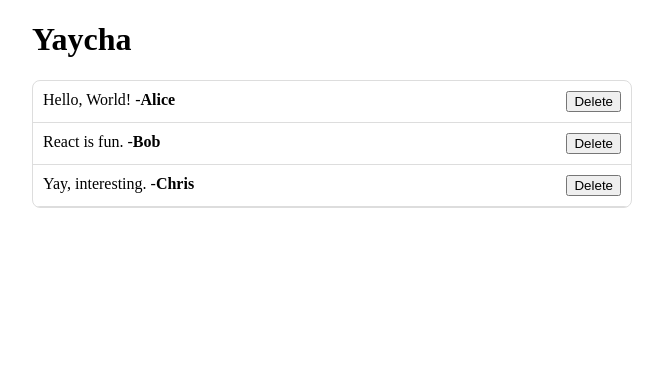
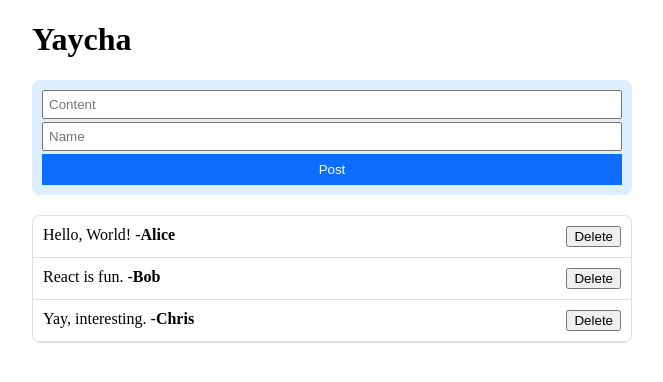
Before and after one commit to khaingthinzarthwe/yaycha, a React (Vite) app: page / in a window 1280 px wide. Shown: the top 382 px of the page, without its empty margins (308-971 px from the left). Built offline with nearby package versions, Linux system fonts and the light colour scheme.

Commit message:
Building Form and Adding Data

```diff
--- a/src/App.jsx
+++ b/src/App.jsx
@@ -1,6 +1,7 @@
 import List from "./List";
 import Item from "./Item";
 import { useState } from "react";
+import Form from "./Form";
 
 export default function App() {
   const [data, setData] = useState([
@@ -9,13 +10,19 @@ export default function App() {
     { id: 3, content: "Yay, interesting.", name: "Chris" },
   ]);
 
-  const remove = id => {
-    setData(data.filter(item => item.id !== id));
-  }
+  const remove = (id) => {
+    setData(data.filter((item) => item.id !== id));
+  };
+
+  const add = (content, name) => {
+    const id = data[data.length - 1].id + 1;
+    setData([...data, { id, content, name }]);
+  };
 
   return (
     <div style={{ maxWidth: 600, margin: "20px auto" }}>
       <h1>Yaycha</h1>
+      <Form add={add} />
       <List>
         {data.map((item) => (
           <Item key={item.id} item={item} remove={remove} />
--- /dev/null
+++ b/src/Form.jsx
@@ -0,0 +1,54 @@
+/* eslint-disable react/prop-types */
+import { useRef } from "react";
+
+export default function Form({ add }) {
+  const contentRef = useRef();
+  const nameRef = useRef();
+
+  return (
+    <form
+      onSubmit={(e) => {
+        e.preventDefault();
+
+        const content = contentRef.current.value;
+        const name = nameRef.current.value;
+        add(content, name);
+
+        e.currentTarget.reset();
+      }}
+      style={{
+        display: "flex",
+        flexDirection: "column",
+        gap: 3,
+        padding: 10,
+        borderRadius: 8,
+        marginBottom: 20,
+        background: "#def",
+      }}
+    >
+      <input
+        ref={contentRef}
+        type="text"
+        placeholder="Content"
+        style={{ padding: 5 }}
+      />
+      <input
+        ref={nameRef}
+        type="text"
+        placeholder="Name"
+        style={{ padding: 5 }}
+      />
+      <button
+        type="submit"
+        style={{
+          padding: 8,
+          background: "#0d6efd",
+          color: "white",
+          border: "0 none",
+        }}
+      >
+        Post
+      </button>
+    </form>
+  );
+}
```
